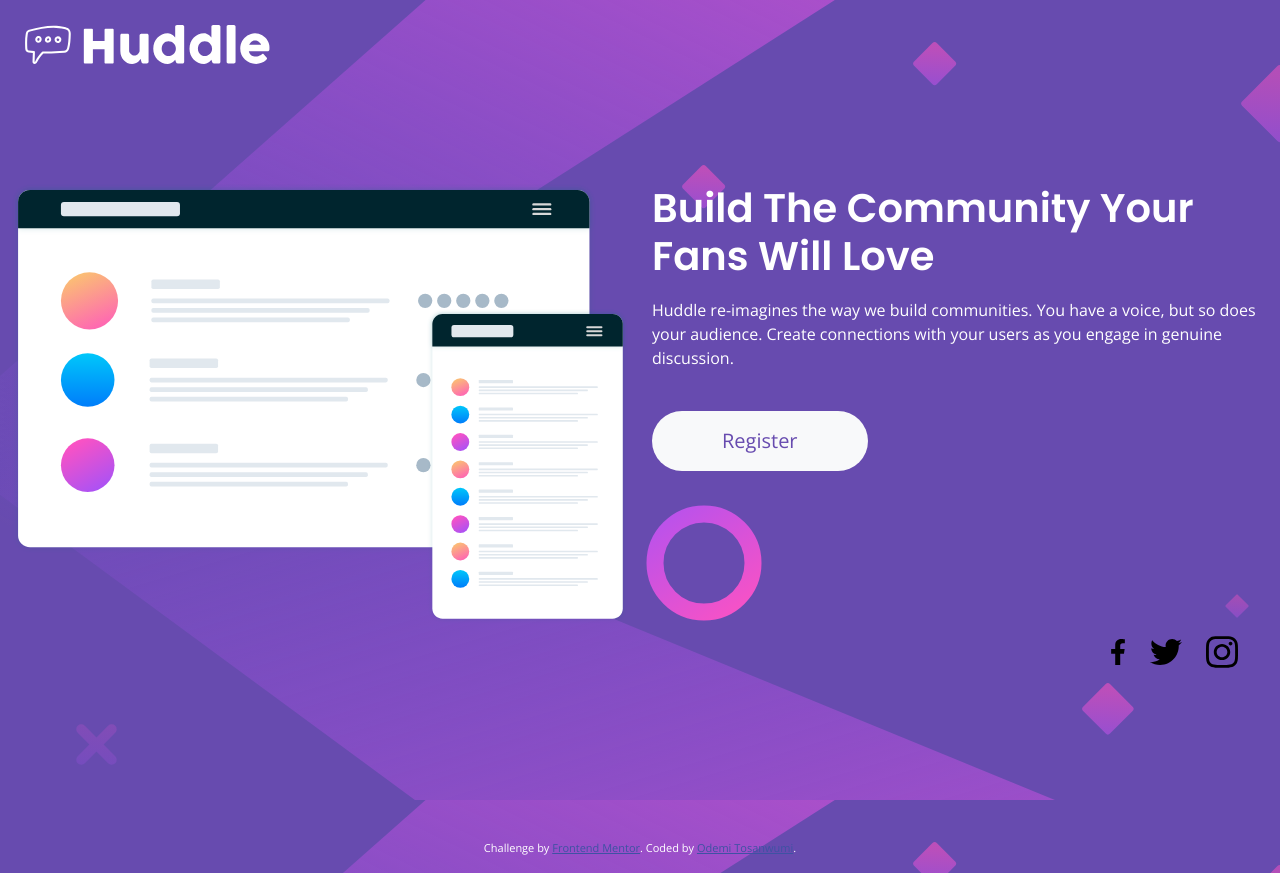
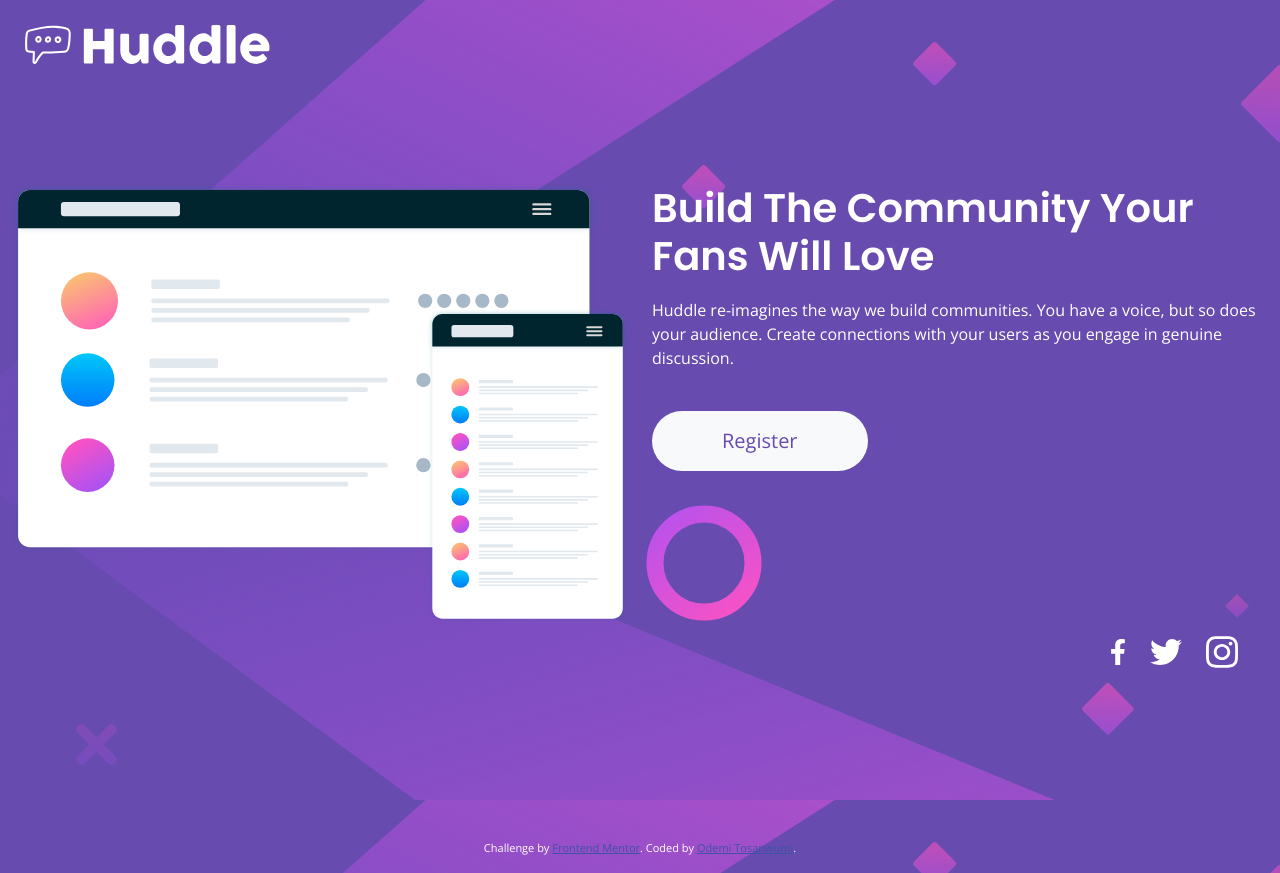
Before and after one commit to odemiit/Huddle-Landing-Page, a plain HTML site: page index.html in a window 1280 px wide. Drawn offline with nearby package versions, Linux system fonts and the light colour scheme.

Commit message:
Social Media Icon Colour Changed the social media icon colours to white using "filter"

```diff
--- a/styles.css
+++ b/styles.css
@@ -81,6 +81,7 @@ body {
 .facebook-icon {
     width: 1rem;
     margin: 10px 10px;
+    filter: invert(99%) sepia(0%) saturate(91%) hue-rotate(303deg) brightness(114%) contrast(100%);
 }
 
 .facebook-icon:hover,
@@ -91,6 +92,7 @@ body {
 .social-media-icon {
     width: 2rem;
     margin: 10px 10px;
+    filter: invert(99%) sepia(0%) saturate(91%) hue-rotate(303deg) brightness(114%) contrast(100%);
 }
 
 .social-media-icon:hover,
```
